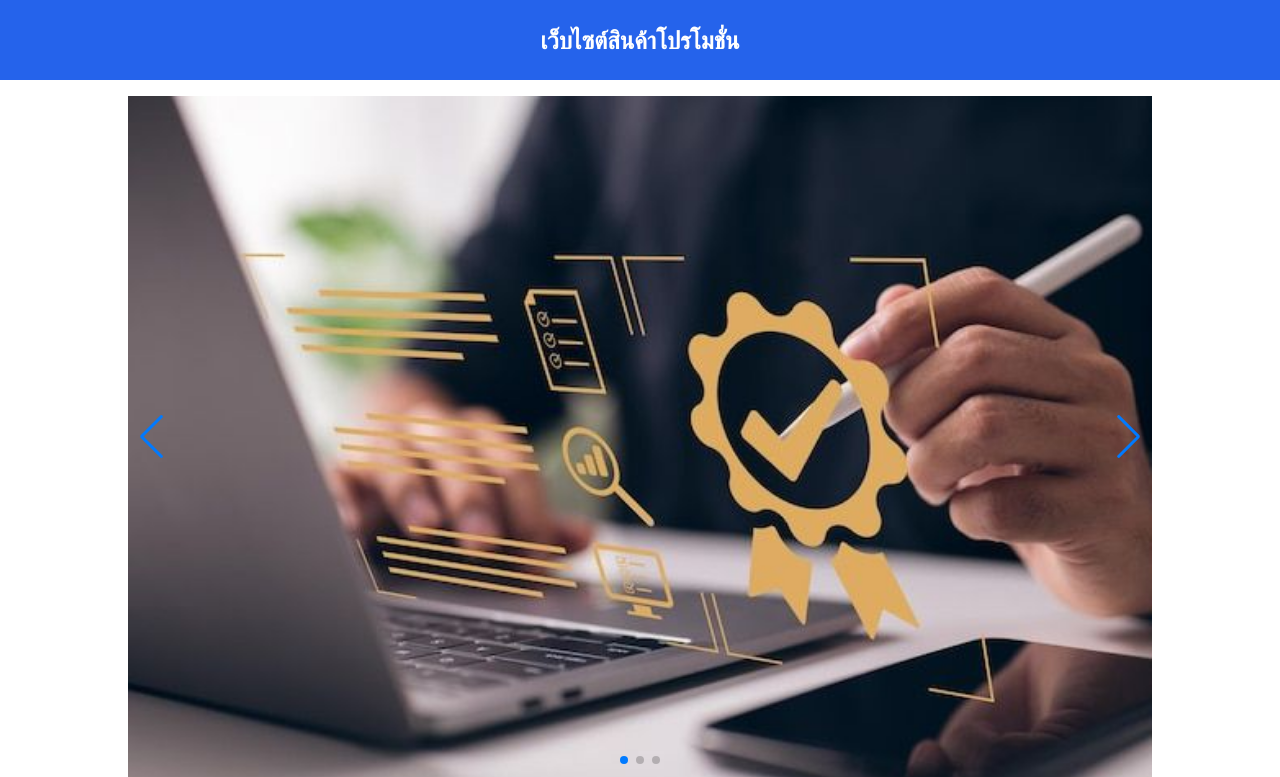
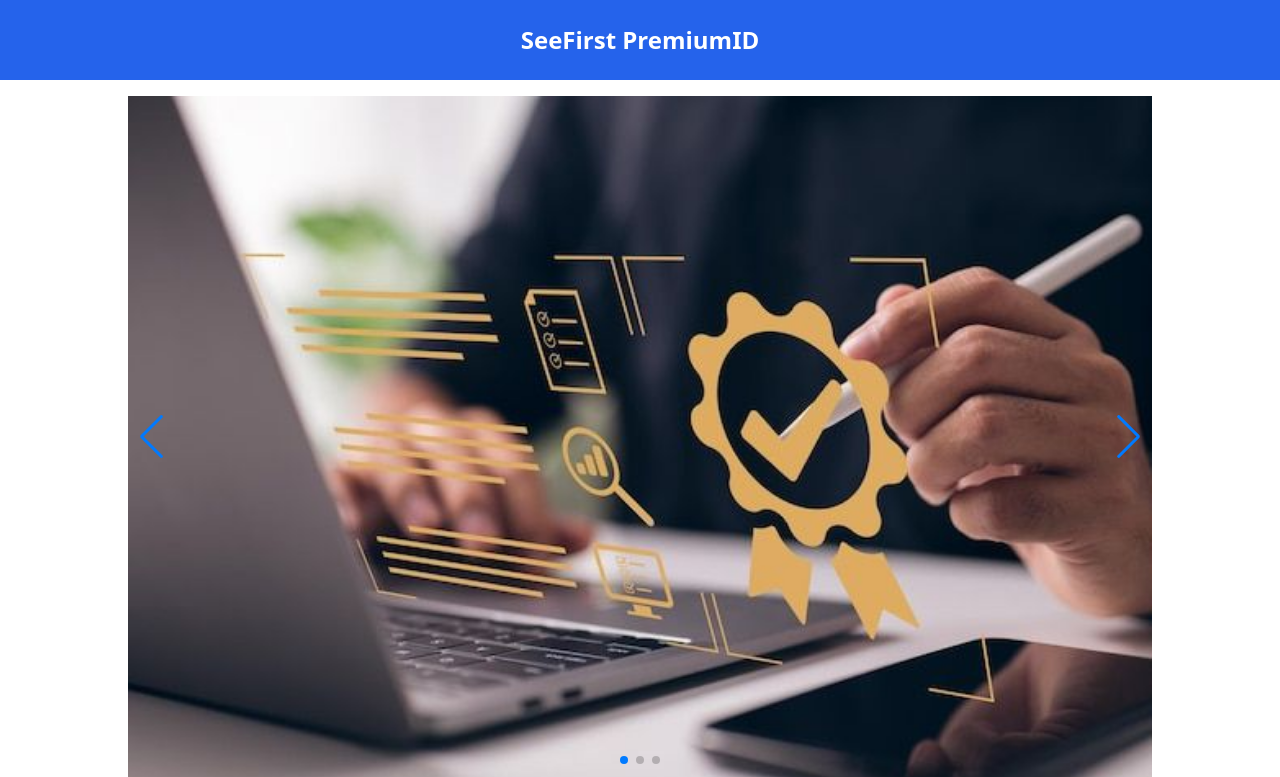
Before and after one commit to m2c555555/PKSJProject, a Django app: page / in a window 1280 px wide. Shown: the top 777 px of the page. Run offline with Django 5.2, Linux system fonts and the light colour scheme; some libraries are stand-ins or nearby versions.

Commit message:
Update index.html

```diff
--- a/pksjWeb/main_app/templates/main_app/index.html
+++ b/pksjWeb/main_app/templates/main_app/index.html
@@ -28,7 +28,7 @@
 
   <!-- Header -->
   <header class="text-center py-6 bg-blue-600 text-white text-2xl font-bold">
-    เว็บไซต์สินค้าโปรโมชั่น
+    SeeFirst PremiumID
   </header>
 
   <!-- Slider -->
```
